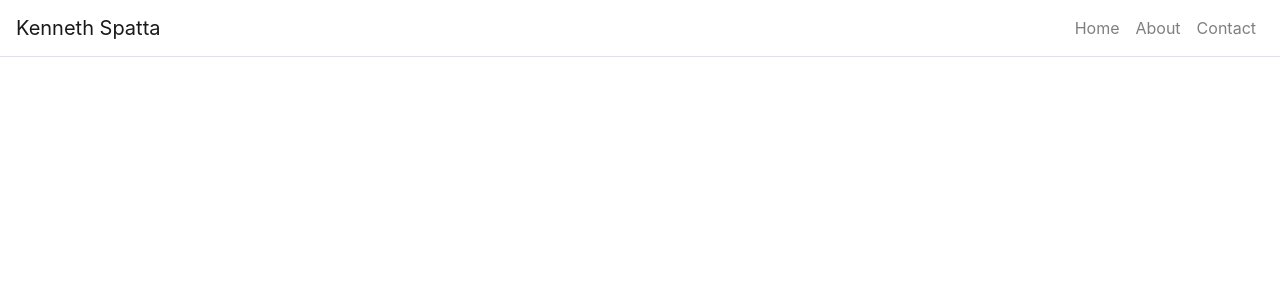
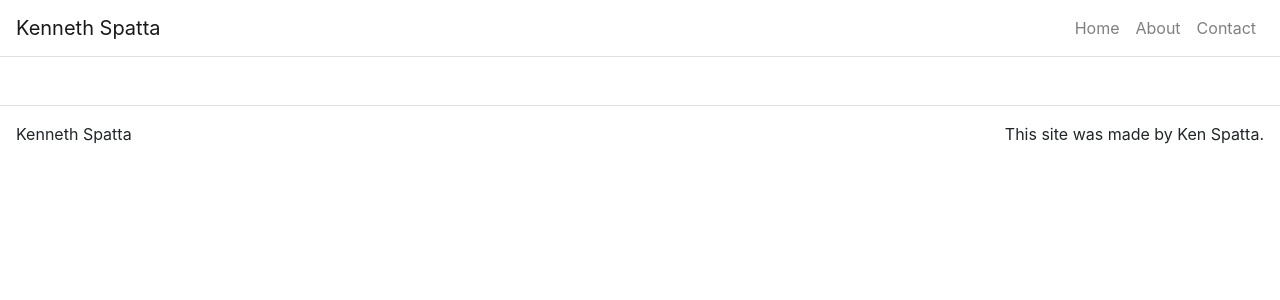
Before and after one commit to kenyounot/portfolio-site, a React (Create React App) app: page / in a window 1280 px wide. Shown: the top 300 px of the page. Built offline with nearby package versions, Linux system fonts and the light colour scheme.

Commit message:
Create footer with some information

```diff
--- a/src/App.js
+++ b/src/App.js
@@ -7,6 +7,8 @@
 import { Container } from 'react-bootstrap';
 import { Navbar } from 'react-bootstrap';
 import { Nav } from 'react-bootstrap';
+
+import Footer from './components/Footer';
 
 import './App.css';
 
@@ -66,6 +68,8 @@
 							</Nav>
 						</Navbar.Collapse>
 					</Navbar>
+
+					<Footer />
 				</Container>
 			</Router>
 		);
--- /dev/null
+++ b/src/components/Footer.js
@@ -0,0 +1,24 @@
+import React from 'react';
+import { Container } from 'react-bootstrap';
+import { Row } from 'react-bootstrap';
+import { Col } from 'react-bootstrap';
+
+export default function Footer() {
+	return (
+		<footer className='mt-5'>
+			<Container fluid={true}>
+				<Row className='border-top justify-content-between p-3'>
+					<Col className='p-0' md={3} sm={12}>
+						Kenneth Spatta
+					</Col>
+					<Col
+						className='p-0 d-flex justify-content-end'
+						md={3}
+					>
+						This site was made by Ken Spatta.
+					</Col>
+				</Row>
+			</Container>
+		</footer>
+	);
+}
```
